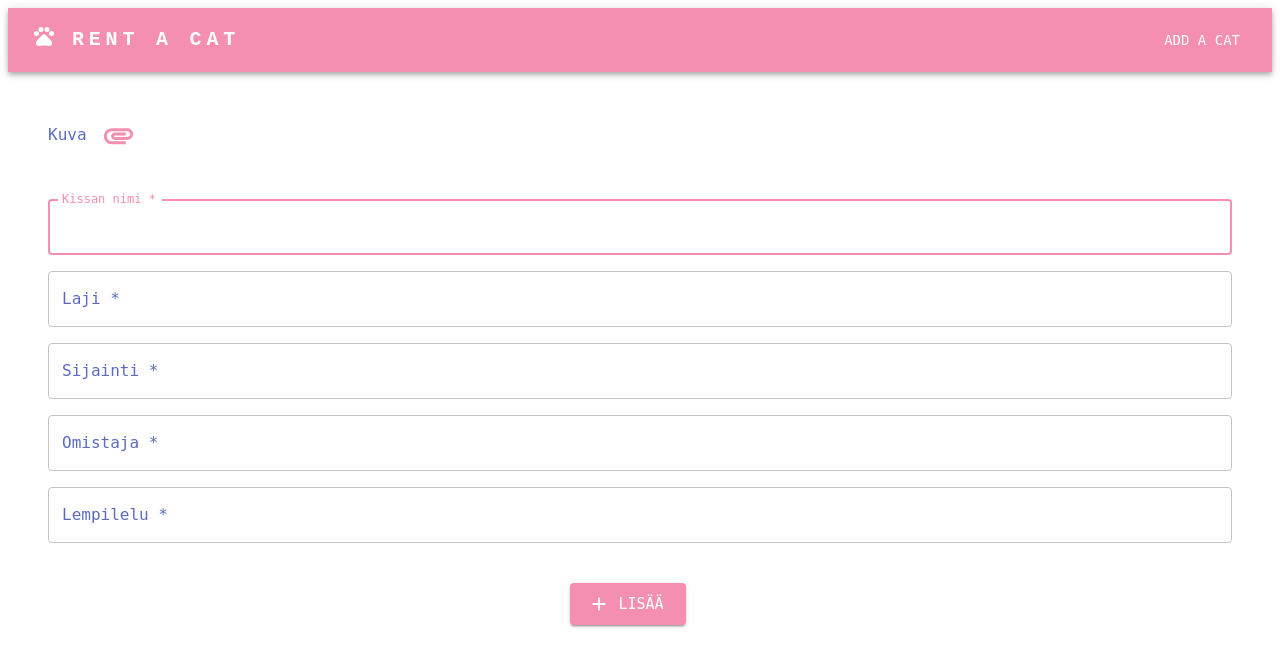
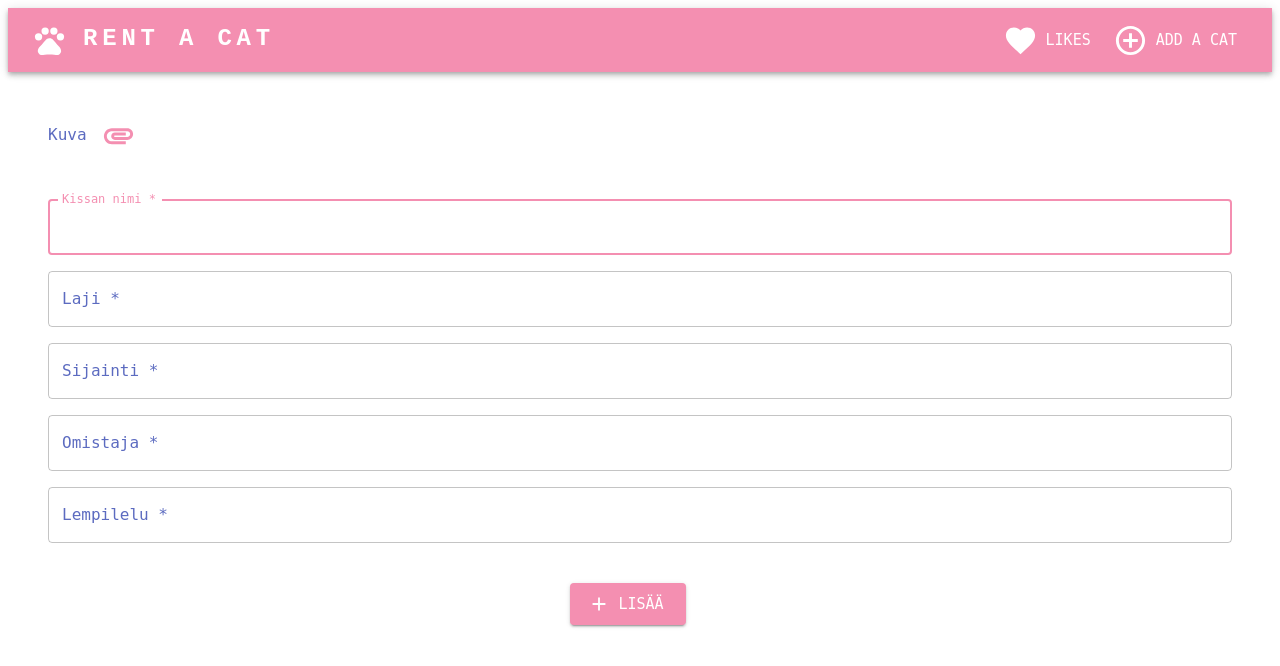
Before and after one commit to mirvasinikka/rent-a-cat-fe, a React (Vite) app: page /add in a window 1280 px wide. Shown: the top 666 px of the page. Built offline with nearby package versions, Linux system fonts and the light colour scheme; a web font is replaced by a local one.

Commit message:
show liked cats

```diff
--- a/src/App.jsx
+++ b/src/App.jsx
@@ -11,6 +11,7 @@ import image3 from './assets/miri11.jpg';
 import CatList from './components/CatList';
 import CatInfo from './components/CatInfo';
 import Error from './components/Error';
+import LikedCats from './components/LikedCats';
 
 
 const mockData = [
@@ -106,6 +107,10 @@ const router = createBrowserRouter([
         path: 'info/:id',
         element: <CatInfo />,
       },
+      {
+        path: 'likes',
+        element: <LikedCats />,
+      },
     ],
   },
 ]);
--- a/src/components/CatAppBar.jsx
+++ b/src/components/CatAppBar.jsx
@@ -1,5 +1,7 @@
 import { AppBar, Box, Button, Container, Toolbar } from '@mui/material';
 import Typography from '@mui/material/Typography';
+import AddCircleOutlineOutlinedIcon from '@mui/icons-material/AddCircleOutlineOutlined';
+import FavoriteIcon from '@mui/icons-material/Favorite';
 import PetsIcon from '@mui/icons-material/Pets';
 import { Link, Outlet } from 'react-router-dom';
 
@@ -8,9 +10,8 @@ function CatAppBar() {
     <Box sx={{ flexGrow: 1 }}>
       <AppBar position="static">
         <Toolbar>
-
           <Typography
-              variant="h6"
+            variant="h5"
             noWrap
             component={Link}
             to="/"
@@ -23,15 +24,18 @@ function CatAppBar() {
               color: 'inherit',
               textDecoration: 'none',
             }}
-            > <PetsIcon sx={{ marginRight: 2 }}/>
+          >
+            <PetsIcon fontSize="large" sx={{ marginRight: 2 }} />
             RENT A CAT
           </Typography>
 
-
           <Typography variant="h6" component="div" sx={{ flexGrow: 1 }} />
 
-          <Button component={Link} to="add" color="inherit">
-            Add a cat
+          <Button size="large" component={Link} to="likes" color="inherit">
+            <FavoriteIcon fontSize="large" sx={{ marginRight: 1 }} /> Likes
+          </Button>
+          <Button size="large" component={Link} to="add" color="inherit">
+            <AddCircleOutlineOutlinedIcon fontSize="large" sx={{ marginRight: 1 }} /> Add a cat
           </Button>
         </Toolbar>
       </AppBar>
--- a/src/components/CatInfo.jsx
+++ b/src/components/CatInfo.jsx
@@ -15,9 +15,9 @@ function CatInfo() {
   if (!cats[catId]) {
     return (
       <Box>
-        <p>Cat dose not exsist</p>
+        <p>Cat doesn't exist, please try another cat thank you!</p>
         <Button component={Link} onClick={() => navigate('/')}>
-          Back to cats
+          Back to the cats
         </Button>
       </Box>
     );
@@ -41,7 +41,7 @@ function CatInfo() {
       <Box sx={{ display: 'flex', gap: 1, marginBottom: 2 }}>
         <Typography variant="h6">Lempi lelu: </Typography> <Typography variant="h6"> {cats[catId].lelu}</Typography>
       </Box>
-      <Button variant='secondary' component={Link} onClick={() => navigate('/')}>
+      <Button variant="secondary" component={Link} onClick={() => navigate('/')}>
         Back to cats
       </Button>
     </Box>
--- a/src/components/CatList.jsx
+++ b/src/components/CatList.jsx
@@ -1,4 +1,4 @@
-import { useContext, useState } from 'react';
+import { useContext } from 'react';
 import { AppContext } from '../App';
 import InfoIcon from '@mui/icons-material/Info';
 import FavoriteBorderOutlinedIcon from '@mui/icons-material/FavoriteBorderOutlined';
@@ -8,7 +8,6 @@ import { Link } from 'react-router-dom';
 
 function CatList() {
   const { cats, setCats } = useContext(AppContext);
-  const [clicked, setClicked] = useState();
 
   if (cats.length === 0) {
     return <p>Kissoja ei ole</p>;
@@ -34,7 +33,7 @@ function CatList() {
                   <Typography variant="h6">{cat.sijainti}</Typography>
                 </CardContent>
                 <CardActions>
-                  <Button component={Link} to={'/info/' + cat.id}>
+                  <Button component={Link} to={'/info/' + (index + 1)}>
                     <InfoIcon color="secondary" />
                   </Button>
                   <IconButton onClick={() => handleLikes(cat.id)}>{cat.liked ? <FavoriteIcon /> : <FavoriteBorderOutlinedIcon />}</IconButton>
--- /dev/null
+++ b/src/components/LikedCats.jsx
@@ -0,0 +1,46 @@
+import { useContext } from 'react';
+import { AppContext } from '../App';
+import { Box, Button, Card, CardContent, CardMedia, Grid, Typography } from '@mui/material';
+import { Link, useNavigate } from 'react-router-dom';
+
+function LikedCats() {
+  const { cats } = useContext(AppContext);
+  const navigate = useNavigate();
+
+  const likedCats = cats.filter((cat) => cat.liked);
+
+  if (likedCats.length === 0) {
+    return (
+      <Box>
+        <p>You haven't liked any of the cats </p>
+        <Button component={Link} onClick={() => navigate('/')}>
+          Back to the cats
+        </Button>
+      </Box>
+    );
+  }
+
+  return (
+    <Box sx={{ marginTop: 3 }}>
+      <Grid container spacing={{ xs: 2, md: 5 }} columns={{ xs: 4, sm: 8, md: 18 }}>
+        {likedCats.map((cat, index) => {
+          return (
+            <Grid item xs={2} sm={4} md={4} key={index}>
+              <Card sx={{ maxWidth: 350 }}>
+                <CardContent>
+                  <CardMedia sx={{ height: 300, marginBottom: 2 }} image={cat.kuva} title={'Cat name ' + cat.nimi} />
+                  <Typography gutterBottom variant="h5" component="div">
+                    {cat.nimi}
+                  </Typography>
+                  <Typography variant="h6">{cat.sijainti}</Typography>
+                </CardContent>
+              </Card>
+            </Grid>
+          );
+        })}
+      </Grid>
+    </Box>
+  );
+}
+
+export default LikedCats;
```
Lines whose indentation alone changed are shown as unchanged.
